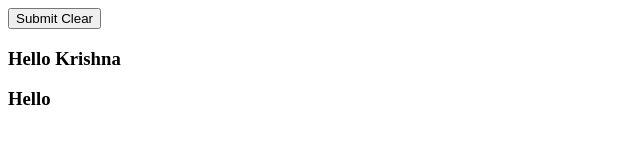
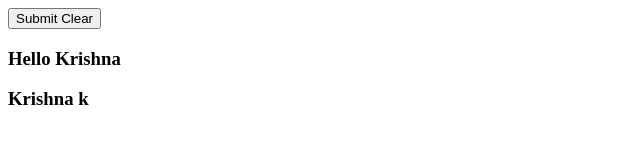
Before and after one commit to koturukrishna/project, a plain HTML site: page index.html in a window 1280 px wide. Shown: the full height of the page, 0-640 px from the left. Drawn offline with Linux system fonts and the light colour scheme.

Commit message:
Update index.html

```diff
--- a/index.html
+++ b/index.html
@@ -9,6 +9,6 @@
   <body>
      <button>Submit Clear</button>
       <h3>Hello Krishna</h3>
-    <h3>Hello</h3>
+    <h3>Krishna k</h3>
   </body>
 </html>
```
